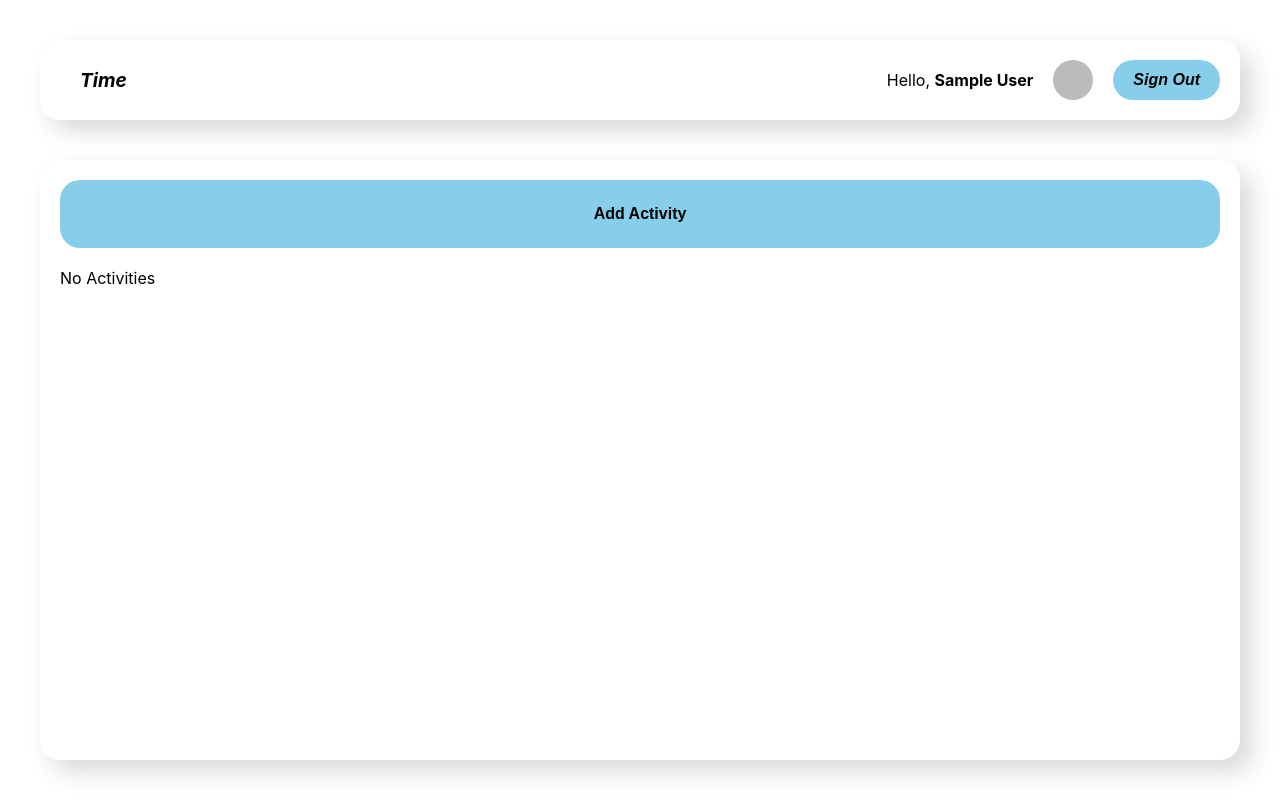
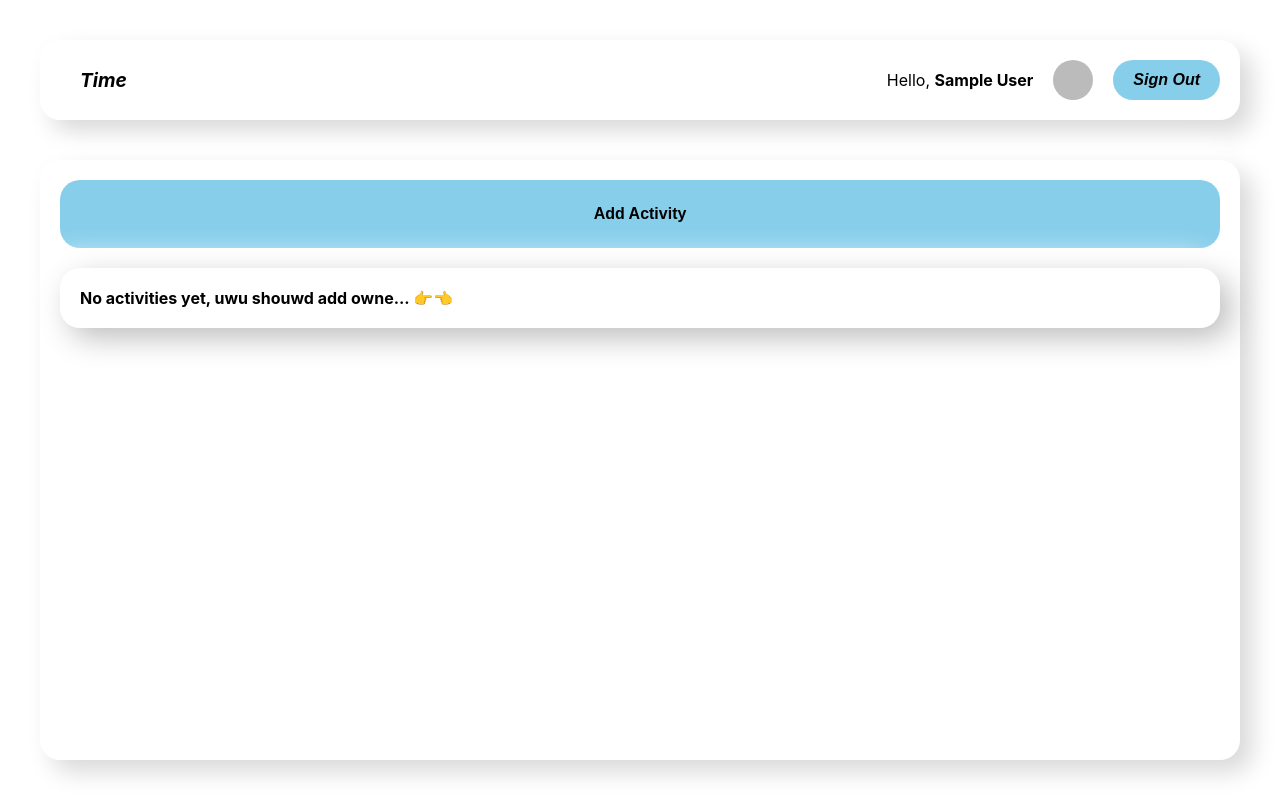
Before and after one commit to franzxy/activity, a React (Create React App) app: page /activities in a window 1280 px wide. Built offline with nearby package versions, Linux system fonts and the light colour scheme; no server answers; the database is empty; sample sign-in values are in the browser's storage.

Commit message:
"refined" activity styling (uwu)

```diff
--- a/src/components/activity.tsx
+++ b/src/components/activity.tsx
@@ -4,10 +4,17 @@ const Activity = (data) => {
 
   return (
     <div className="activity">
-      From
-      <div>{data.activity.start.toDate().toLocaleString()}</div>
-      until
-      <div>{data.activity.end.toDate().toLocaleString()}</div>
+      <div className="activity-time">
+        From
+        <div>{data.activity.start.toDate().toLocaleString()}</div>
+        until
+        <div>{data.activity.end.toDate().toLocaleString()}</div>
+      </div>
+      <div className="activity-buttons">
+        <button className="button active">Details</button>
+        <button className="button active">Edit</button>
+        <button className="button active">Delete</button>
+      </div>
     </div>
   )
 }
--- a/src/index.css
+++ b/src/index.css
@@ -209,10 +209,26 @@ code {
     .activity {
       display: flex;
       flex-direction: row;
-      flex-wrap: wrap;
+      justify-content: space-between;
+      align-items: center;
+      width: calc(100% - 40px);
       gap: 20px;
       border-radius: 20px;
       padding: 20px;
       box-shadow: 10px 10px 30px #bebebe,
       -10px -10px 30px #ffffff;
     }
+
+      .activity-time{
+        display: flex;
+        flex-direction: row;
+        align-items: center;
+        gap: 20px;
+      }
+
+      .activity-buttons{
+        display: flex;
+        flex-direction: row;
+        align-items: center;
+        gap: 20px;
+      }
--- a/src/pages/activities.tsx
+++ b/src/pages/activities.tsx
@@ -52,7 +52,7 @@ const Activities = () => {
     <div className="activities">
       <button className="add-activity button active">Add Activity</button>
       <div className="activities-list">
-        {activities ? activities.map(activity => <Activity activity={activity.data()} />) : <div>No Activities</div>}
+        {activities ? activities.map(activity => <Activity activity={activity.data()} />) : <div className="activity"><b>No activities yet, uwu shouwd add owne... 👉👈</b></div>}
       </div>
     </div>
   )
```
